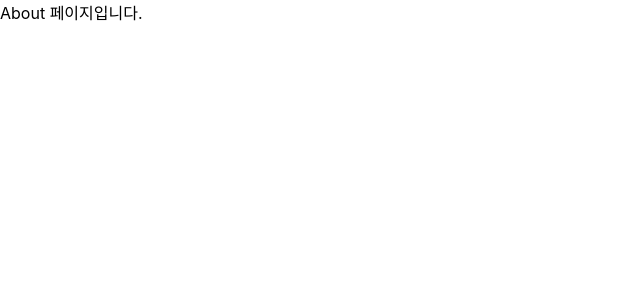
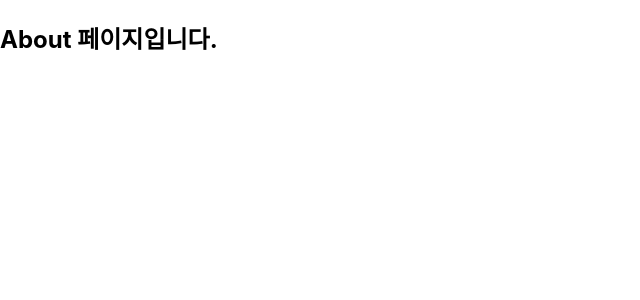
Before and after one commit to sunpositive0916/ReactBasic, a React (Create React App) app in the folder react-router-example/: page /about in a window 1280 px wide. Shown: the top 300 px of the page, without its empty margins (0-640 px from the left). Built offline with nearby package versions, Linux system fonts and the light colour scheme.

Commit message:
Dynamic 라우팅 2
queryString 사용하기

```diff
--- a/react-router-example/package.json
+++ b/react-router-example/package.json
@@ -6,6 +6,7 @@
     "@testing-library/jest-dom": "^5.16.2",
     "@testing-library/react": "^12.1.4",
     "@testing-library/user-event": "^13.5.0",
+    "query-string": "^7.1.1",
     "react": "^17.0.2",
     "react-dom": "^17.0.2",
     "react-router-dom": "^5.3.0",
--- a/react-router-example/src/pages/About.jsx
+++ b/react-router-example/src/pages/About.jsx
@@ -1,3 +1,21 @@
-export default function About() {
-    return <div>About 페이지입니다.</div>
+import queryString from 'query-string';
+
+export default function About(props) {
+    const searchParams = props.location.search;
+    console.log(searchParams);
+
+    // URLSearchParams의 단점
+    // 1. key, value를 바로 꺼내 쓸수가 없다.
+    // 2. 브라우저 내장객체이기 때문에 브라우저에 따라 성능이 다름(IE는 지원 안함)
+    // const obj = new URLSearchParams(searchParams);
+    // console.log(obj.get("name"));
+
+    const query = queryString.parse(searchParams);
+    console.log(query);
+    return (
+        <div>
+            <h2>About 페이지입니다.</h2>
+            {query.name && <p>name은 {query.name}입니다.</p>}
+        </div>
+    );
 }
```
Also changed, not shown: 1 other file (tests, documents, lock files or other folders).
